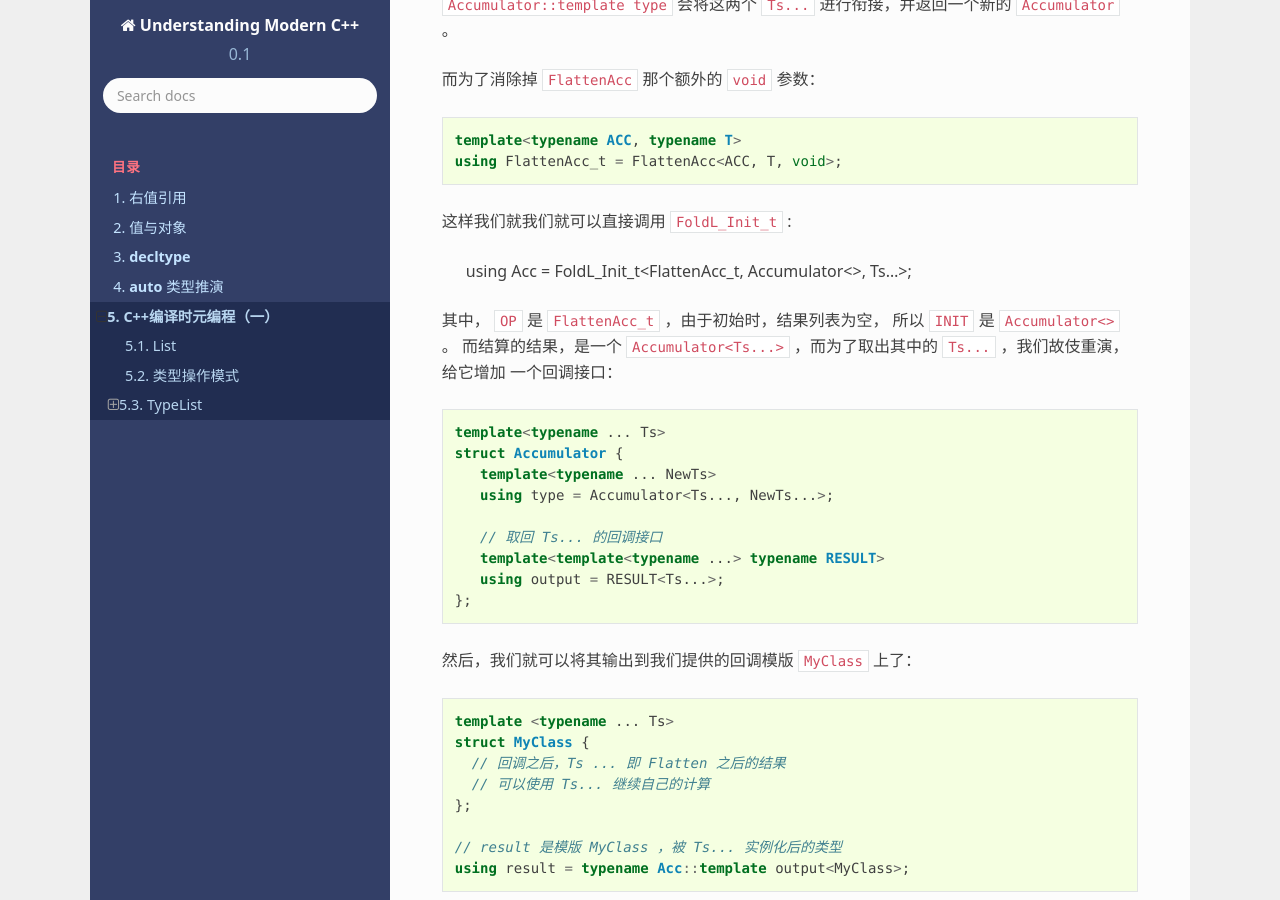
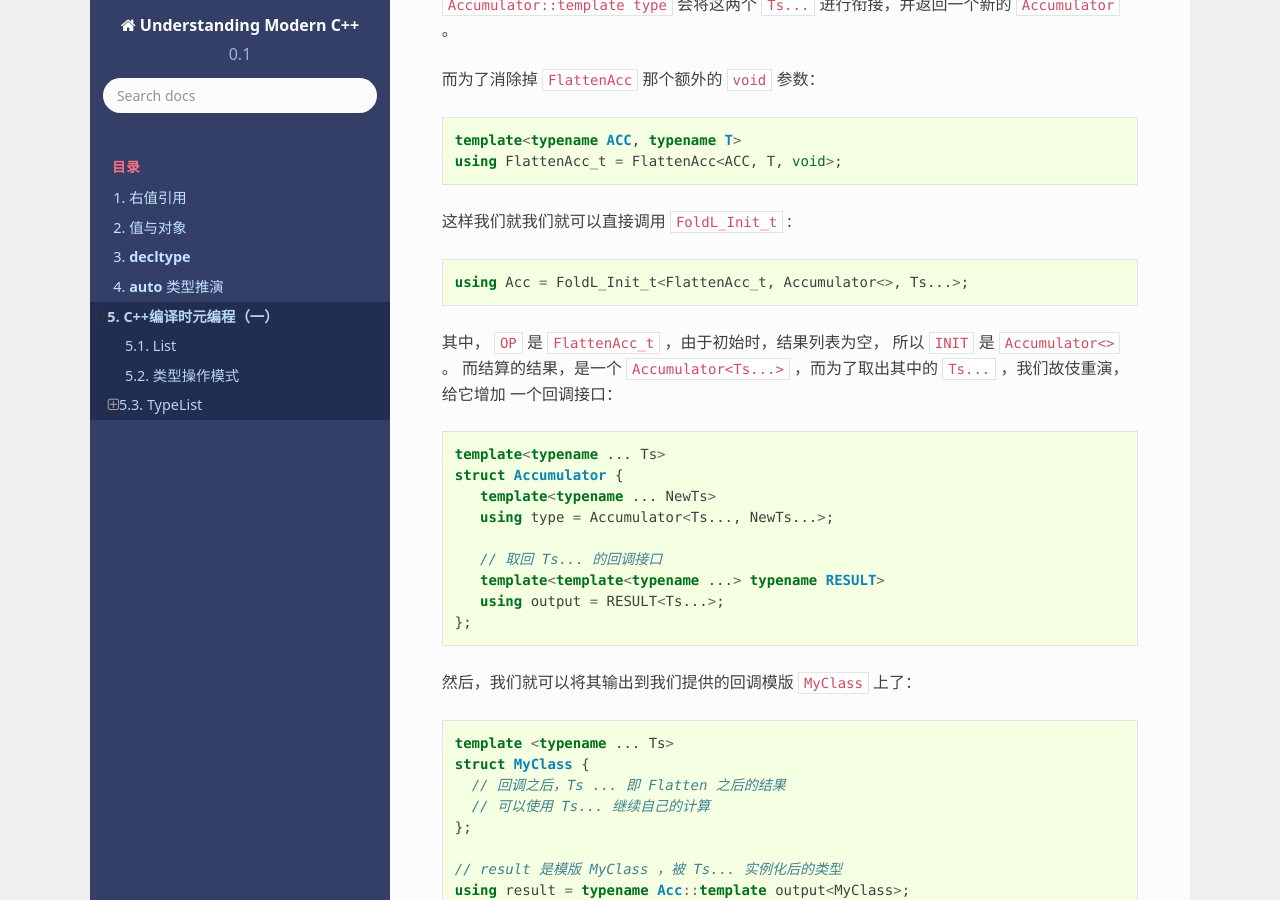
Before and after one commit to godsme/understand_modern_cpp, a Sphinx documentation site: the page built from docs/source/fp.rst, in a window 1280 px wide and 900 px high, scrolled down 31337 px. Built offline with Sphinx 7.4.7 and the Read the Docs theme 2.0.0, drawn with Linux system fonts in a browser that asks for light colours; formulas are drawn with MathJax 3.

Commit message:
added fp

```diff
--- a/docs/source/fp.rst
+++ b/docs/source/fp.rst
@@ -1391,6 +1391,8 @@ Flatten
 
 这样我们就我们就可以直接调用 ``FoldL_Init_t`` :
 
+.. code-block:: c++
+
    using Acc = FoldL_Init_t<FlattenAcc_t, Accumulator<>, Ts...>;
 
 
```
